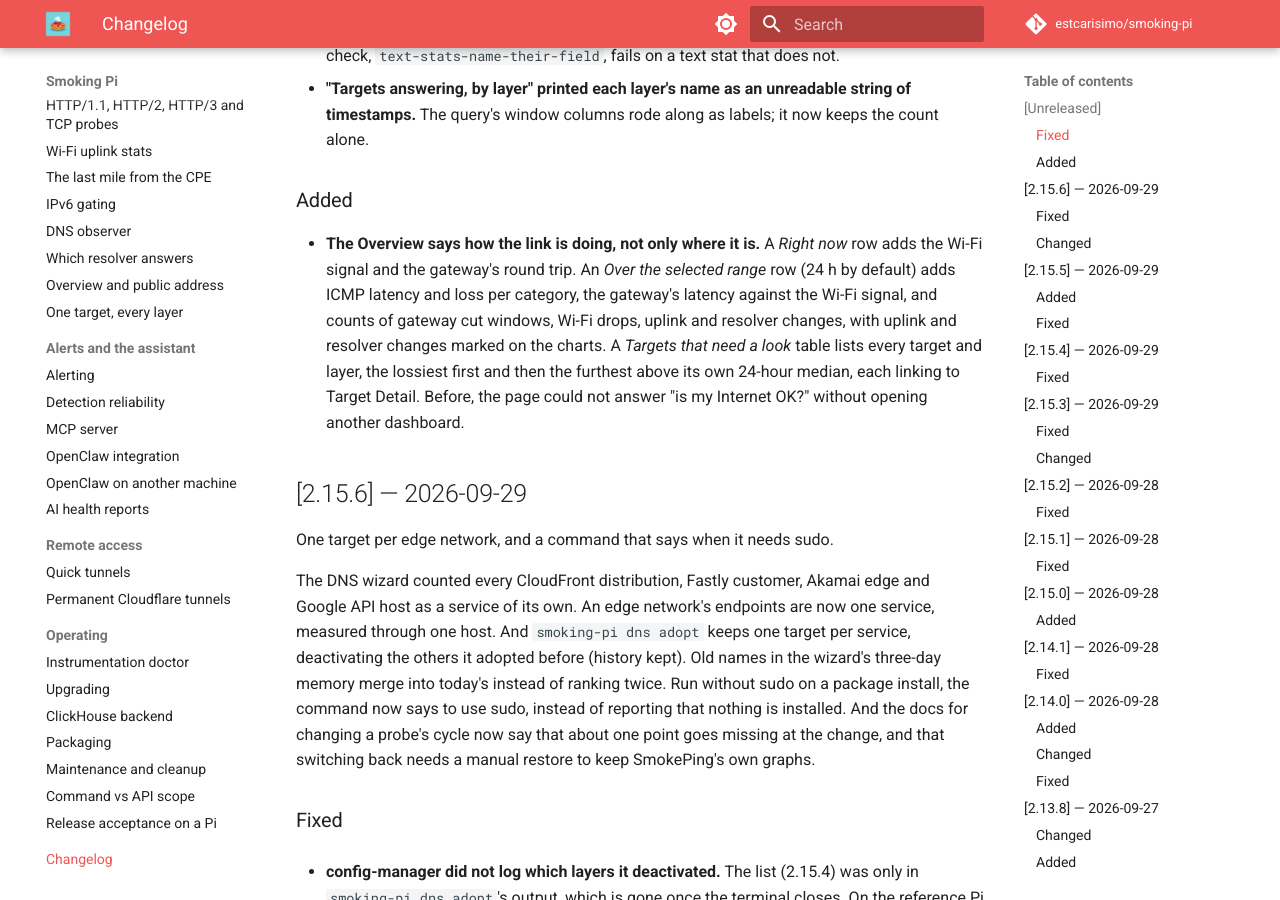
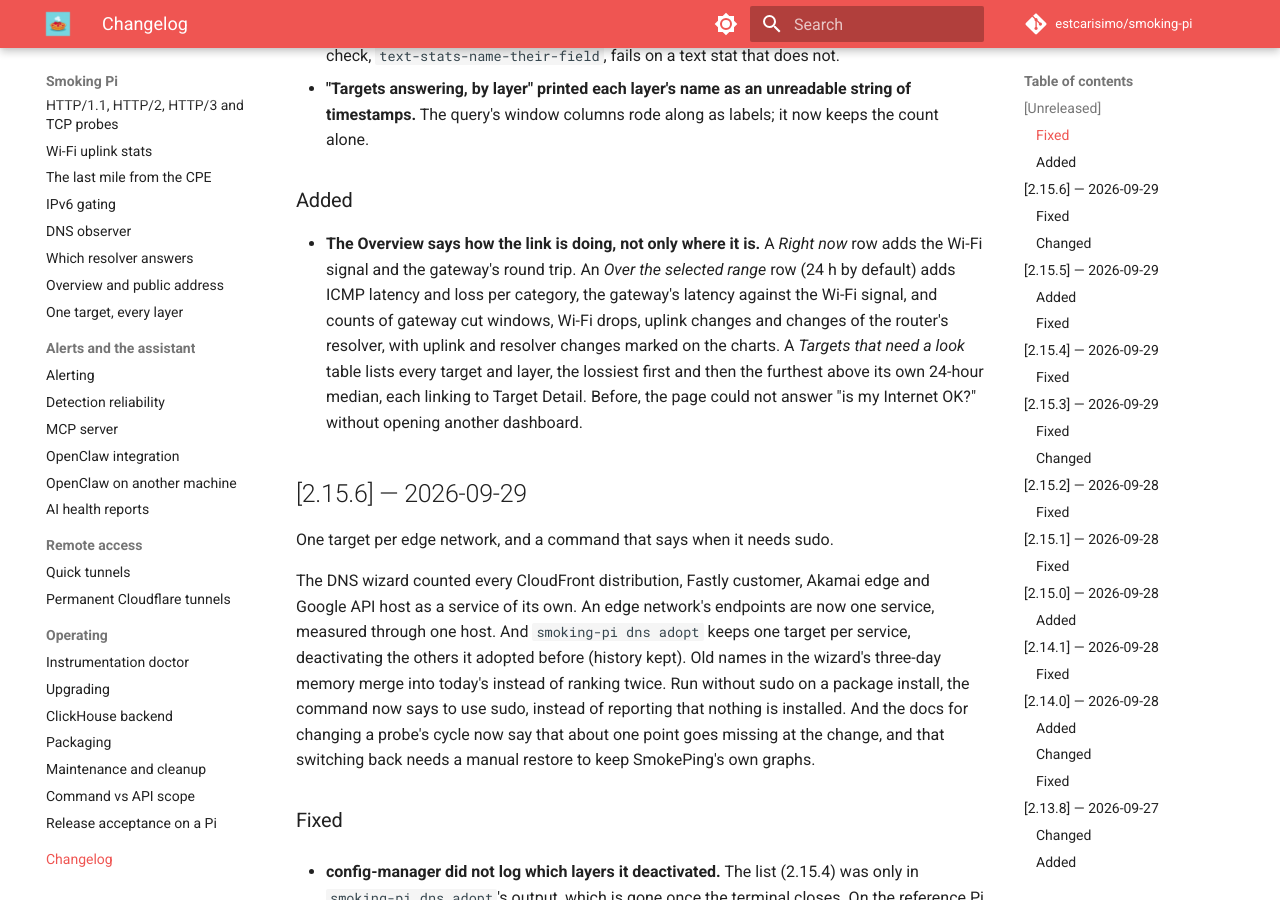
Before and after one commit to estcarisimo/smoking-pi, an MkDocs documentation site: the page built from docs/changelog.md, in a window 1280 px wide and 900 px high, scrolled down 546 px. Built offline with MkDocs 1.6.1 and Material for MkDocs 9.7.7, drawn with Linux system fonts in a browser that asks for light colours; comment, search, counter and statistics services are not loaded.

Commit message:
fix(overview): address the review — router-only resolver count named, per-interface Wi-Fi drops, unknown ratio shown as a dash, arithmetic is not text
Co-Authored-By: Claude Opus 5.5 <noreply@anthropic.com>

```diff
--- a/CHANGELOG.md
+++ b/CHANGELOG.md
@@ -30,7 +30,8 @@ version gets a matching GitHub release and git tag.
   *Right now* row adds the Wi-Fi signal and the gateway's round trip. An
   *Over the selected range* row (24 h by default) adds ICMP latency and
   loss per category, the gateway's latency against the Wi-Fi signal, and
-  counts of gateway cut windows, Wi-Fi drops, uplink and resolver changes,
+  counts of gateway cut windows, Wi-Fi drops, uplink changes and changes of
+  the router's resolver,
   with uplink and resolver changes marked on the charts. A *Targets that
   need a look* table lists every target and layer, the lossiest first and
   then the furthest above its own 24-hour median, each linking to Target
```
Also changed, not shown: docs/doctor.md (+2 -2 lines), 3 other files.
